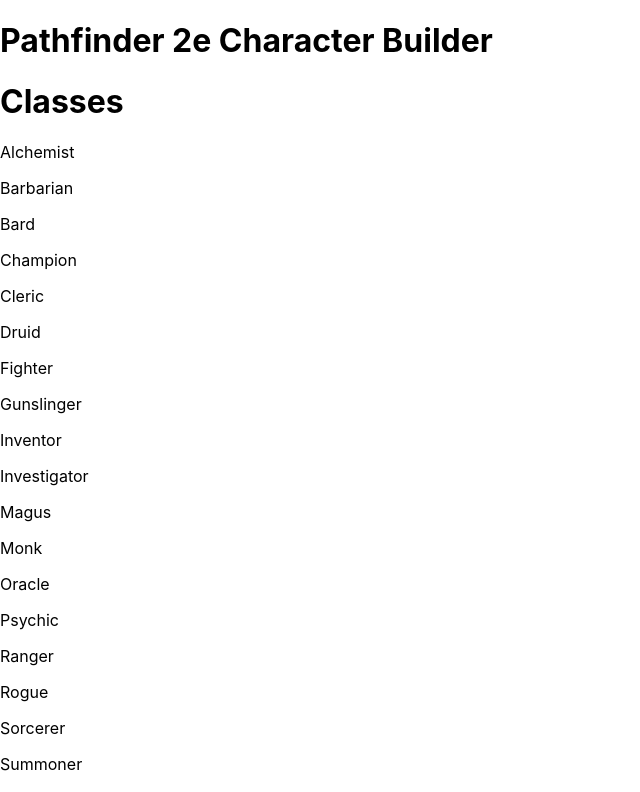
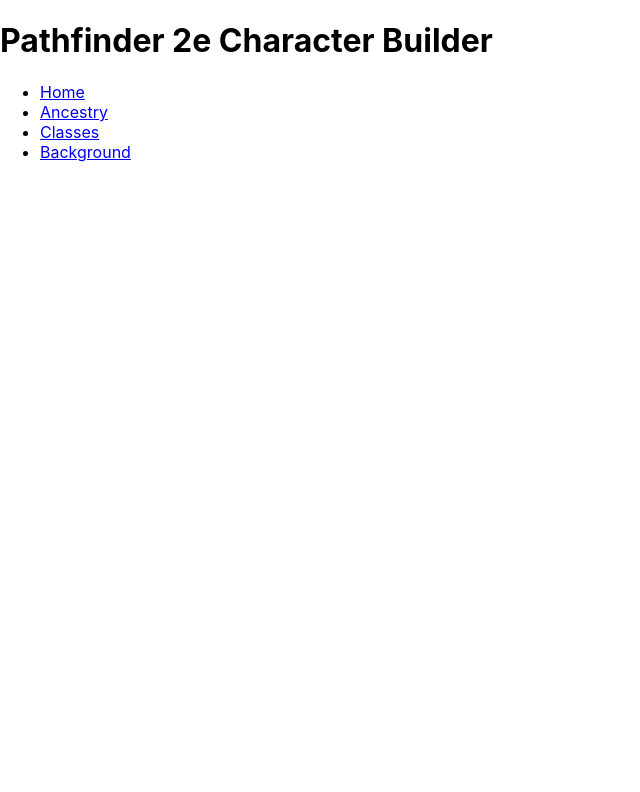
Before and after one commit to ChazSam/pathfinder-app, a React (Create React App) app: page / in a window 1280 px wide. Shown: the top 792 px of the page, without its empty margins (0-640 px from the left). Built offline with nearby package versions, Linux system fonts and the light colour scheme; data requests are answered from the project's data file.

Commit message:
routers up

```diff
--- a/src/components/App.js
+++ b/src/components/App.js
@@ -4,24 +4,42 @@
 import Background from './Background';
 import Ancestry from './Ancestry';
 import Home from './Home';
-import {Route, Switch, BrowserRouter} from "react-router-dom"
+import {Route, Switch, BrowserRouter} from "react-router-dom";
+import NavBar from './NavBar';
+import { Router } from 'react-router-dom/cjs/react-router-dom.min';
 
 function App() {
 
 
   return (
-    // <Router>
+
+    <BrowserRouter>
+      <h1>Pathfinder 2e Character Builder</h1>
     <div className="App">
-      <h1></h1>
-        {/* <Navbar/>  */}
-         <div >
-           <Home/>
-           <Classlist/>
-           <Ancestry/>
-           <Background/>
-      </div>
+        <NavBar/>
+          <Switch>
+
+            <Route exact path="/">
+              <Home />
+            </Route>
+
+            <Route path='/Classlist'>
+              <Classlist  />
+            </Route>
+
+            <Route path='/Ancestry' >
+              <Ancestry/>
+            </Route>
+
+            <Route path='/Background' >
+              <Background/>
+            </Route>
+
+          </Switch>
+
     </div>
-    // </Router>
+    </BrowserRouter>
+
   );
 }
 
--- a/src/components/Home.js
+++ b/src/components/Home.js
@@ -3,7 +3,7 @@
 
 function Home() {
   return <div>
-            <h1>Pathfinder 2e Character Builder</h1>
+            <h1></h1>
          </div>;
 }
 
--- /dev/null
+++ b/src/components/NavBar.js
@@ -0,0 +1,25 @@
+import React from "react";
+import { NavLink } from "react-router-dom";
+
+function NavBar() {
+  return <div className="navbar">
+     <nav>
+      <ul>
+        <li>
+          <NavLink to="/">Home</NavLink>
+        </li>
+        <li>
+          <NavLink to="/Ancestry">Ancestry</NavLink>
+        </li>
+        <li>
+          <NavLink to="/Classlist">Classes</NavLink>
+        </li>
+        <li>
+          <NavLink to="/Background">Background</NavLink>
+        </li>
+      </ul>
+    </nav>
+  </div>;
+}
+
+export default NavBar;
```
